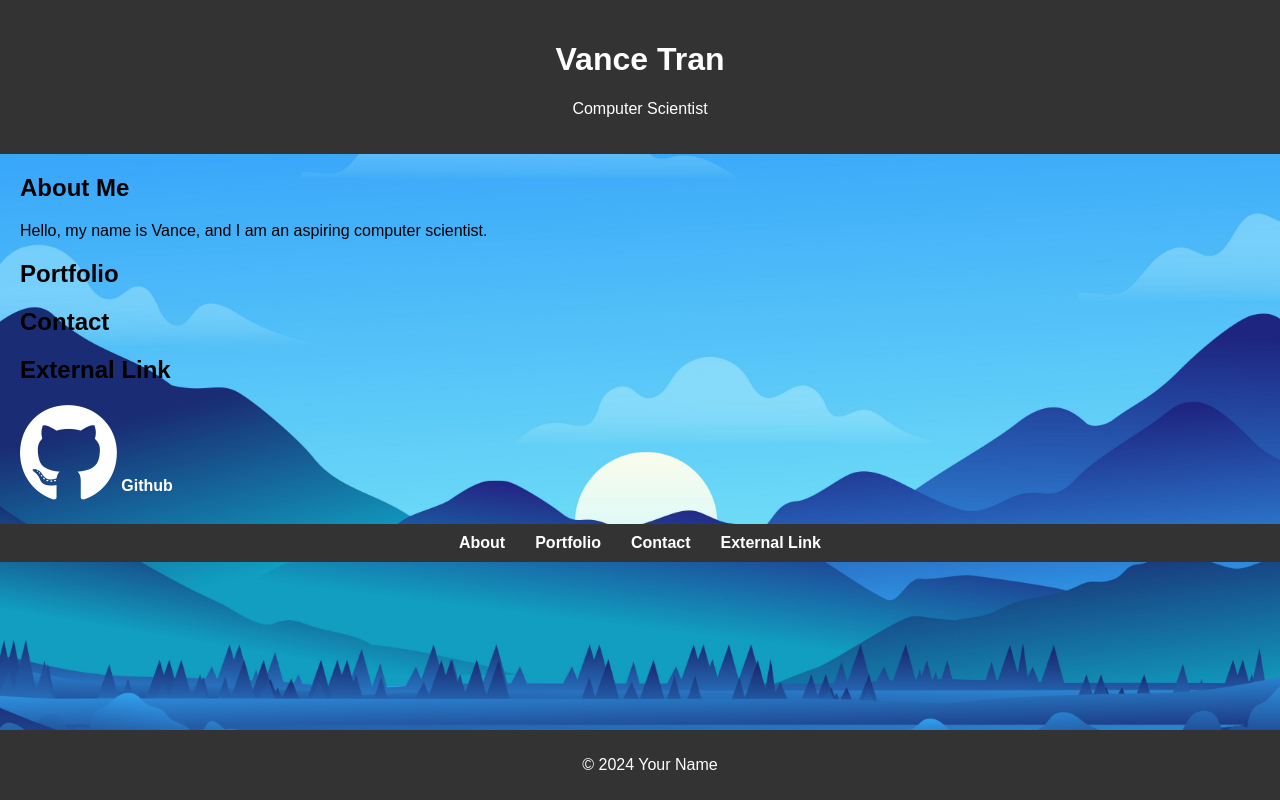
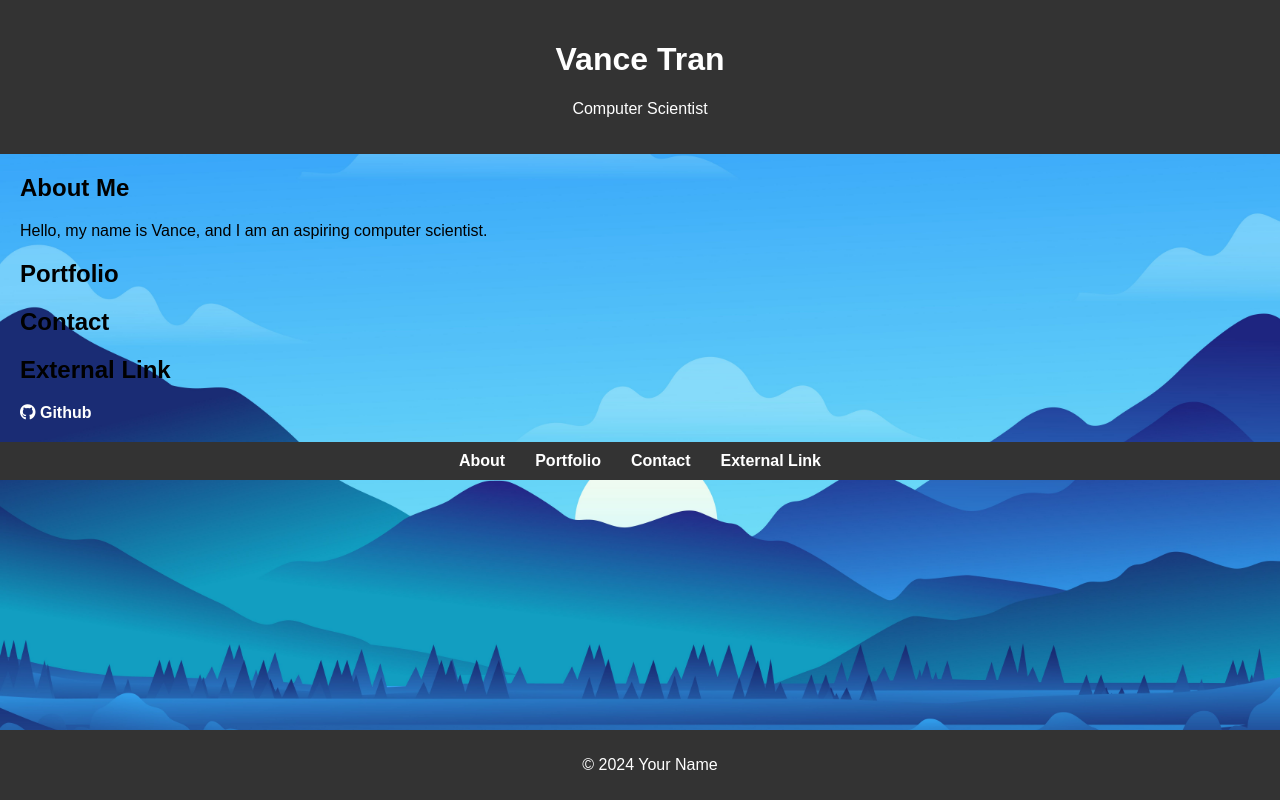
Before and after one commit to Vance198/vance198.github.io, a plain HTML site: page index.html in a window 1280 px wide. Drawn offline with Linux system fonts and the light colour scheme; files that its build step writes are made by us from their sources; a script that the page names is missing.

Commit message:
Add files via upload

```diff
--- a/index.html
+++ b/index.html
@@ -46,7 +46,7 @@
         <h2>External Link</h2>
         <a href="https://github.com/Vance198" target="_blank">
             <span>
-                <i class="fa-brands fa-github larger-icon"></i> Github
+                <i class="fa-brands fa-github .larger-icon"></i> Github
             </span>
         </a>
     </section>
```
